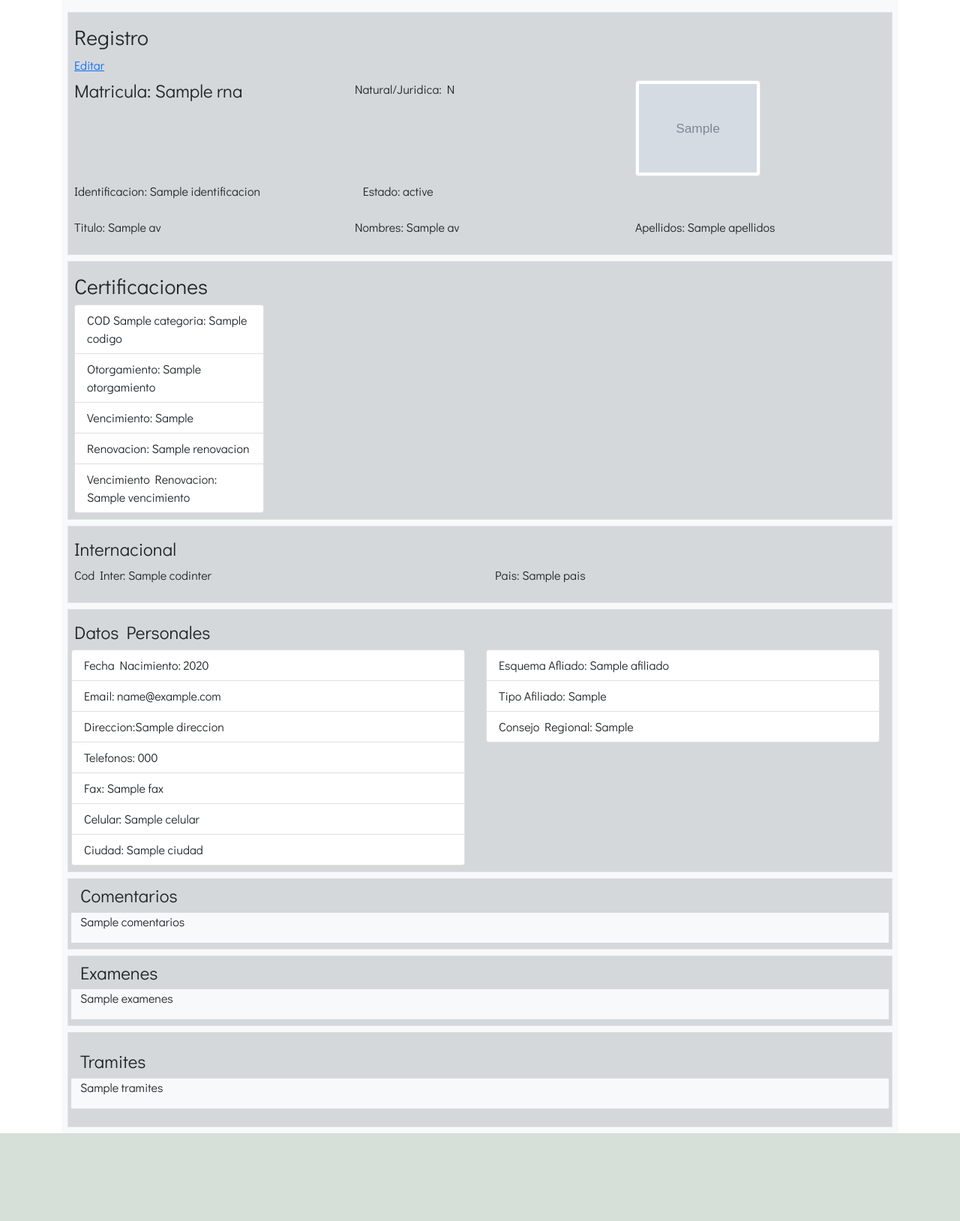
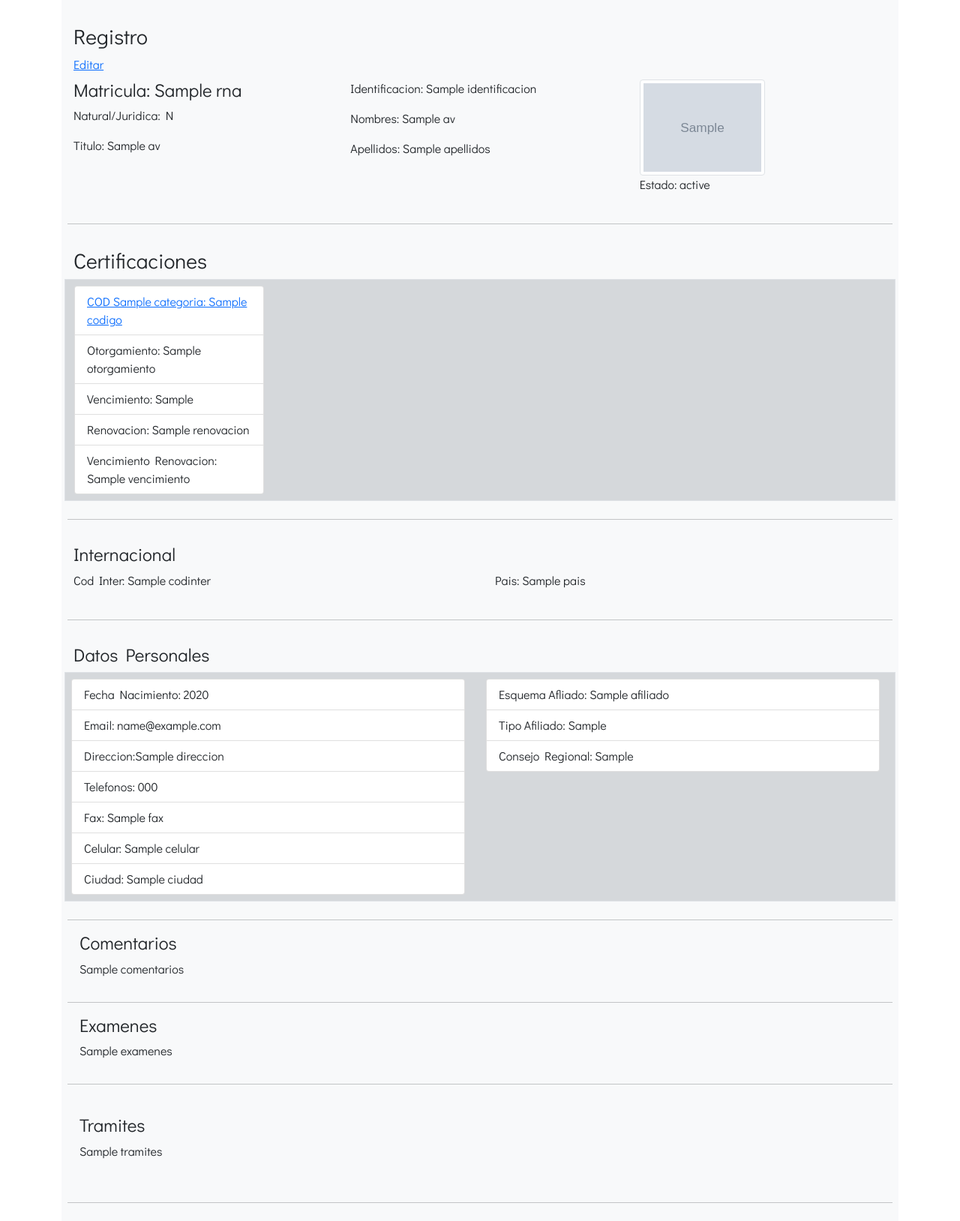
Before and after one commit to daniellcobos/rnapython, a Django app: template templates/Results.html in a window 1280 px wide. Shown: the part 56-1684 px from the top of the page at 75% size. Before the commit the page ends 1567 px from the top, so only its background shows below. Run offline with Django 3.2, Linux system fonts and the light colour scheme; the template is opened without the code that fills it: most values are stand-ins (such as "Sample title", 1, 10 or a date in 2020); grey boxes marked "Sample" are stand-in pictures; some libraries are stand-ins or nearby versions.

Commit message:
aesthetics

```diff
--- a/bases/models.py
+++ b/bases/models.py
@@ -46,7 +46,10 @@ class Avaluador(models.Model):
 
 class Certificacion(models.Model):
     Categoria_CHOICES = [
-    ('INTES', 'INTES'),
+    ('INTES URB', 'INTES URB'),
+    ('INTES RUR', 'INTES RUR'),
+    ('INTES ESP', 'INTES ESP'),
+    ('INTES MYE', 'INTES MYE'),
     ('URB', 'URB'),
     ('RUR', 'RUR'),
     ('ESP', 'ESP'),
--- a/bases/static/css/style.css
+++ b/bases/static/css/style.css
@@ -13,3 +13,8 @@ body{
 #photo{
     max-height: 128px;
 }
+ul {
+    columns: 2;
+    -webkit-columns: 2;
+    -moz-columns: 2;
+  }
--- a/bases/urls.py
+++ b/bases/urls.py
@@ -8,7 +8,7 @@ urlpatterns = [
     path('buscar', views.Search,name="Busqueda"),
     path('resultados',views.AvaluadorResult, name='search_results'),
     path('avaluador/<int:pk>',views.showAvaluador, name='detailview'),
-
+    path('certificado/<str:pk>',views.showCertificacion, name='certdetail'),
     path('photos',views.phImporter, name='photos'),
     path('vencidos',views.buscarVencidos, name = 'vencidos'),
     path('vigentes',views.SearchVig, name = 'vigentes'),
--- a/templates/Results.html
+++ b/templates/Results.html
@@ -4,41 +4,47 @@
 <body>
 
     <div class="container bg-light p-2">
-    <div class="section border mt-2 bg-secondary p-2 text-dark bg-opacity-25">
+    <div class="section  mt-2 p-2 text-dark ">
         <h3  class="mt-2">Registro</h3> <span><a href="/admin/bases/avaluador/{{av.RNA}}/change">Editar</a></span>
-        <div class="row mt-2 justify-content-start">
+       <div class="row mt-2 justify-content-start">
+        <div class="col" >
 
 
-                <h4 class="col">Matricula: {{av.RNA}}</h4>
-                <p class="col">Natural/Juridica: N</p>
-                <div class="col">
-                    {% if av.Photo.url %}
-                    <img id="photo" class="img-thumbnail float-right" src="{{av.Photo.url}}"  alt="Foto no Disponible">
-                    {% endif %}
-                </div>
+            <h4>Matricula: {{av.RNA}}</h4>
+            <p>Natural/Juridica: N</p>
+            <p>Titulo: {{av.Titulo}}</p>
 
 
+    </div>
+    <div class="col-4">
+
+            <p>Identificacion: {{av.Identificacion}}</p>
+
+            <p>Nombres: {{av.Nombre}}</p>
+            <p>Apellidos: {{av.Apellidos}}</p>
+    </div>
+    <div class="col">
+        <div>
+            {% if av.Photo.url %}
+            <img id="photo" class="img-thumbnail float-right" src="{{av.Photo.url}}"  alt="Foto no Disponible">
+            {% endif %}
         </div>
-        <div class="row mt-2 justify-content-start">
 
-                <p class="col-4">Identificacion: {{av.Identificacion}}</p>
-                <p class="col-4">Estado: {{av.Estado}}</p>
+        <p>Estado: {{av.Estado}}</p>
 
-        </div>
-        <div class="row mt-2 justify-content-start">
-            <p class="col">Titulo: {{av.Titulo}}</p>
-            <p class="col">Nombres: {{av.Nombre}}</p>
-            <p class="col">Apellidos: {{av.Apellidos}}</p>
-           </div>
+       </div>
+       </div>
+
     </div>
-    <div class="section border mt-2 bg-secondary p-2 text-dark bg-opacity-25">
+    <hr>
+    <div class="section mt-2  p-2 text-dark ">
         <h3  class="mt-2">Certificaciones</h3>
-        <div class="row mt-2  ">
+        <div class="row mt-2 py-2 border bg-secondary bg-opacity-25 ">
 
             {% for item in certs %}
             <div class="col-3">
                 <ul  class=" list-group">
-                    <li class="list-group-item">COD {{item.Categoria}}: {{item.Codigo}}</li>
+                    <li class="list-group-item"><a href="../certificado/{{item.Codigo}}">COD {{item.Categoria}}: {{item.Codigo}}</a> </li>
                     <li class="list-group-item">Otorgamiento: {{item.Otorgamiento}}</li>
                     <li class="list-group-item  {% if item.PrimerVencimiento < today %} bg-danger text-light{% endif %}">Vencimiento: {{item.PrimerVencimiento}}</li>
                     <li class="list-group-item">Renovacion: {{item.Renovacion}}</li>
@@ -48,18 +54,18 @@
             {% endfor %}
         </div>
     </div>
-
-    <div class="section border mt-2 bg-secondary p-2 text-dark bg-opacity-25">
+    <hr>
+    <div class="section  mt-2  p-2 text-dark ">
         <h4  class="mt-2">Internacional</h4>
             <div class="row mt-2 ">
         <div class="col"> <p>Cod Inter: {{av.Codinter}}</p></div>
         <div class="col"> <p>Pais: {{av.Pais}}</p></div>
     </div>
     </div>
-
-    <div class="section border mt-2 bg-secondary p-2 text-dark bg-opacity-25">
+    <hr>
+    <div class="section mt-2  p-2 text-dark ">
         <h4  class="mt-2">Datos Personales</h4>
-        <div class="row px-2 mt-2">
+        <div class="row  border p-2 mt-2 bg-secondary bg-opacity-25">
             <ul class=" list-group col">
                 <li class="list-group-item">Fecha Nacimiento: {{av.Year}}</li>
                 {% for item in emails %}
@@ -79,15 +85,16 @@
             </ul>
         </div>
     </div>
-    <div class="section border mt-2 bg-secondary px-3 text-dark bg-opacity-25">
+    <hr>
+    <div class="section  mt-2  px-3 text-dark">
         <h4  class="mt-2">Comentarios</h4>
         <div class="row my-2 bg-light">
 
             <p>{{av.Comentarios}}</p>
         </div>
     </div>
-
-    <div class="section border mt-2 bg-secondary px-3 text-dark bg-opacity-25">
+    <hr>
+    <div class="section  mt-2 px-3 text-dark bg-opacity-25">
         <h4  class="mt-2">Examenes</h4>
         <div class="row my-2 bg-light ">
 
@@ -96,13 +103,14 @@
 
         </div>
     </div>
-    <div class="section border mt-2 bg-secondary p-3 text-dark bg-opacity-25">
+    <hr>
+    <div class="section mt-2 p-3 text-dark bg-opacity-25">
         <h4 class="mt-2" >Tramites</h4>
     <div class="row my-2 bg-light ">
         <p class="col">{{av.Tramites}}</p>
     </div>
     </div>
-
+    <hr>
 </div>
 </body>
 {% endblock %}
--- a/templates/Searchr.html
+++ b/templates/Searchr.html
@@ -13,7 +13,7 @@
     <h3>Resultados</h3>
     <u class="list-group-flush">
         {% for item in resultados %}
-        <li class="list-group-item"><a class="link-dark" href="/bases/avaluador/{{ item.RNA }}">{{ item.Nombre }}  {{item.Apellidos}} </a></li>
+        <li class="list-group-item btn-outline-success"><a class="text-decoration-none" href="/bases/avaluador/{{ item.RNA }}">{{ item.Nombre }}  {{item.Apellidos}} </a></li>
          {% endfor %}
     </ul>
 </div>
--- a/templates/vencidos.html
+++ b/templates/vencidos.html
@@ -5,7 +5,7 @@
   <h3>Avaluadores con Certificados/Renovaciones recientemente vencidos o proximos a vencer</h3>
   <ul class="list-group list-group-flush">
   {% for item in avaluadores %}
-    <li class="list-group-item list-group-item-primary"><a href="/bases/avaluador/{{item.RNA}}"> {{item.Nombre}} {{item.Apellidos}} </a></li>
+    <li class="list-group-item btn-outline-success"><a class="text-decoration-none" href="/bases/avaluador/{{item.RNA}}"> {{item.Nombre}} {{item.Apellidos}} </a></li>
   {% endfor %}
 </ul>
 </div>
--- a/templates/vigentes.html
+++ b/templates/vigentes.html
@@ -5,7 +5,7 @@
   <h3>Avaluadores {{vigente}} en {{categoria}}</h3>
   <ul class="list-group list-group-flush">
   {% for item in avaluadores %}
-    <li class="list-group-item list-group-item"><a href="/bases/avaluador/{{item.RNA}}"> {{item.Nombre}} {{item.Apellidos}} </a></li>
+    <li class="list-group-item btn-outline-success"><a class="text-decoration-none" href="/bases/avaluador/{{item.RNA}}"> {{item.Nombre}} {{item.Apellidos}} </a></li>
   {% endfor %}
 </ul>
 </div>
```
Also changed, not shown: bases/forms.py (+8 -4 lines), bases/views.py (+12 -12 lines), templates/certResults.html (added, +18 -0 lines), 1 other file.
